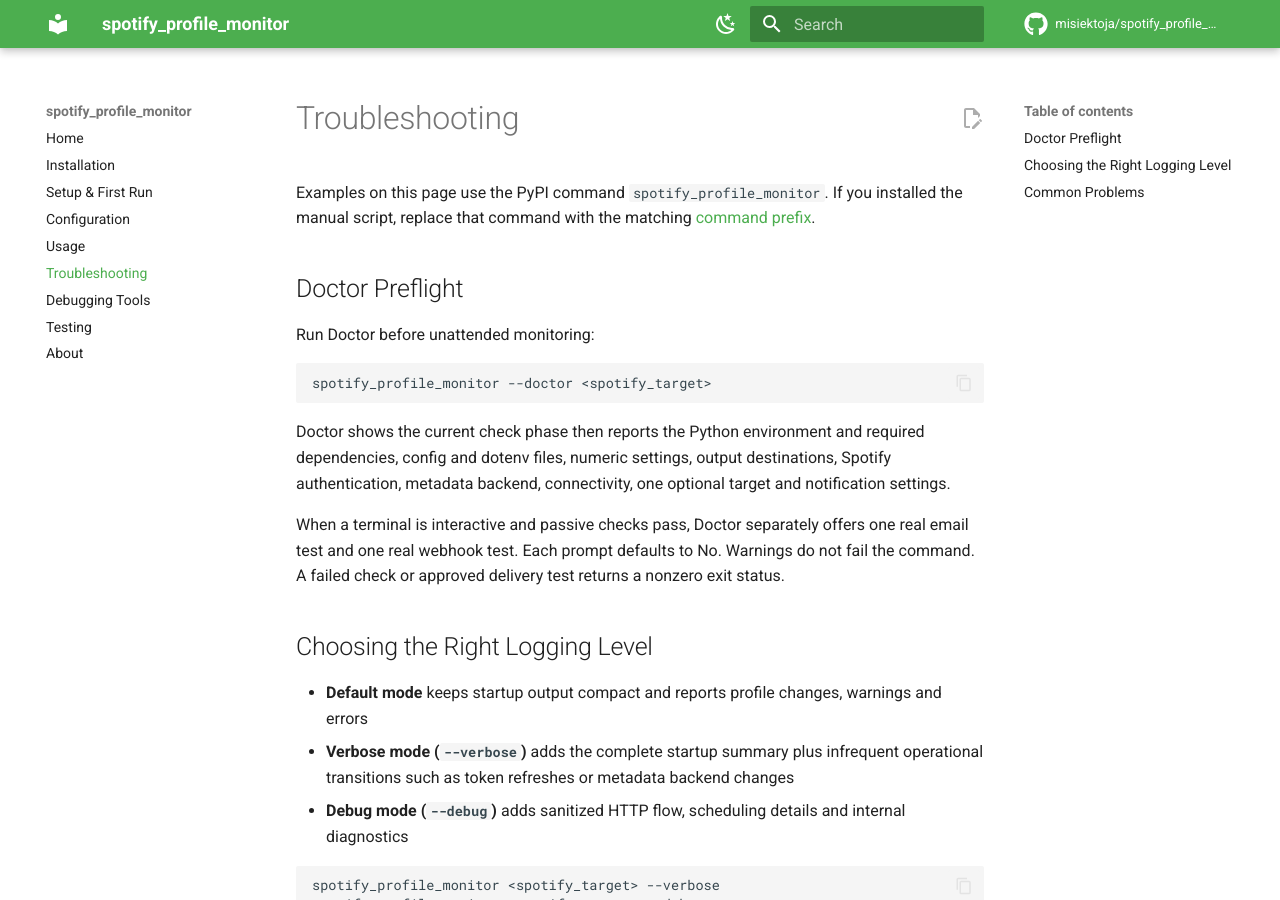
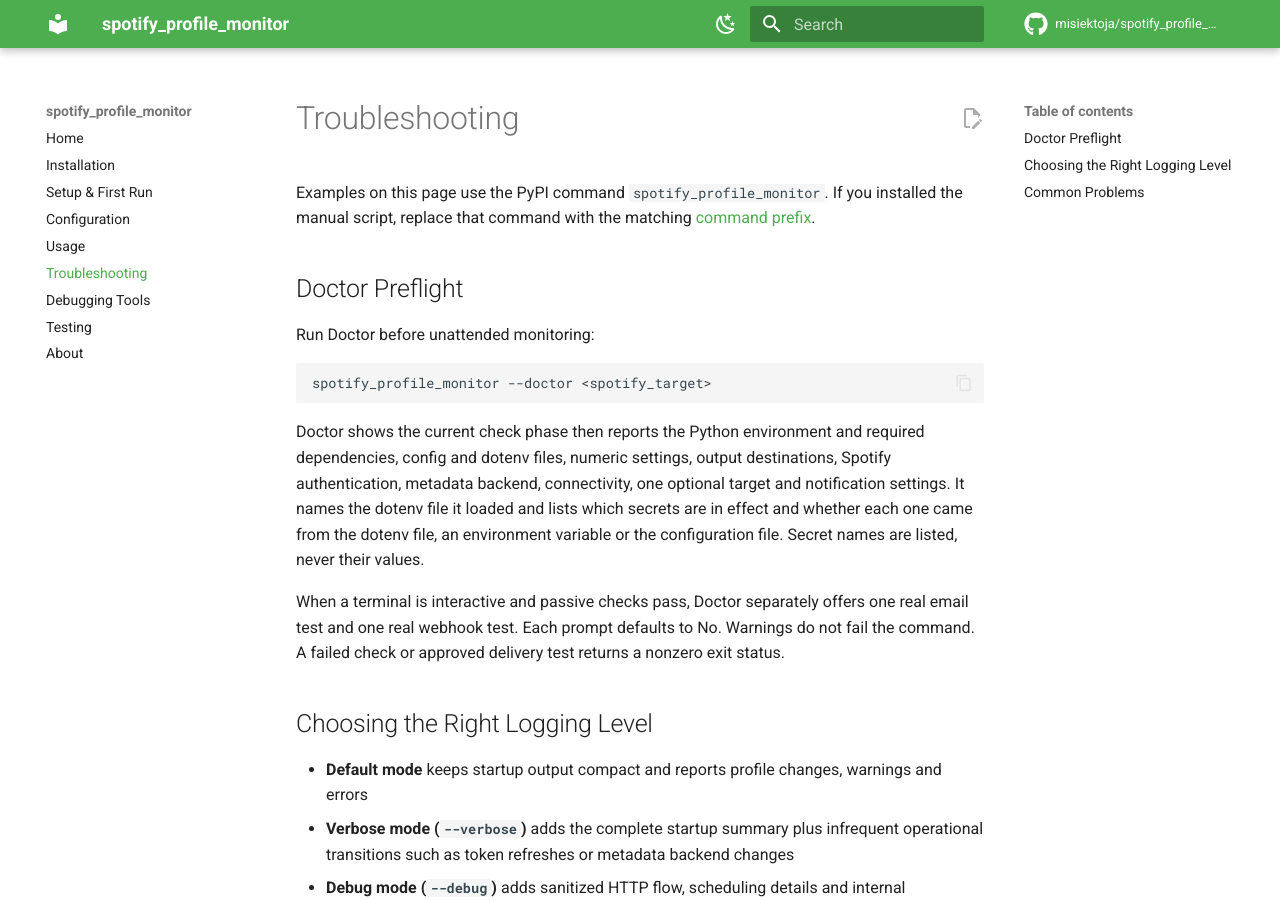
Before and after one commit to misiektoja/spotify_profile_monitor, an MkDocs documentation site: the page built from docs/troubleshooting.md, in a window 1280 px wide and 900 px high. Built offline with MkDocs 1.6.1 and Material for MkDocs 9.7.7, drawn with Linux system fonts in a browser that asks for light colours; comment, search, counter and statistics services are not loaded.

Commit message:
docs(troubleshooting): note the dotenv path and secret source rows

````diff
--- a/docs/troubleshooting.md
+++ b/docs/troubleshooting.md
@@ -11,7 +11,7 @@
 spotify_profile_monitor --doctor <spotify_target>
 ```
 
-Doctor shows the current check phase then reports the Python environment and required dependencies, config and dotenv files, numeric settings, output destinations, Spotify authentication, metadata backend, connectivity, one optional target and notification settings.
+Doctor shows the current check phase then reports the Python environment and required dependencies, config and dotenv files, numeric settings, output destinations, Spotify authentication, metadata backend, connectivity, one optional target and notification settings. It names the dotenv file it loaded and lists which secrets are in effect and whether each one came from the dotenv file, an environment variable or the configuration file. Secret names are listed, never their values.
 
 When a terminal is interactive and passive checks pass, Doctor separately offers one real email test and one real webhook test. Each prompt defaults to No. Warnings do not fail the command. A failed check or approved delivery test returns a nonzero exit status.
 
````
